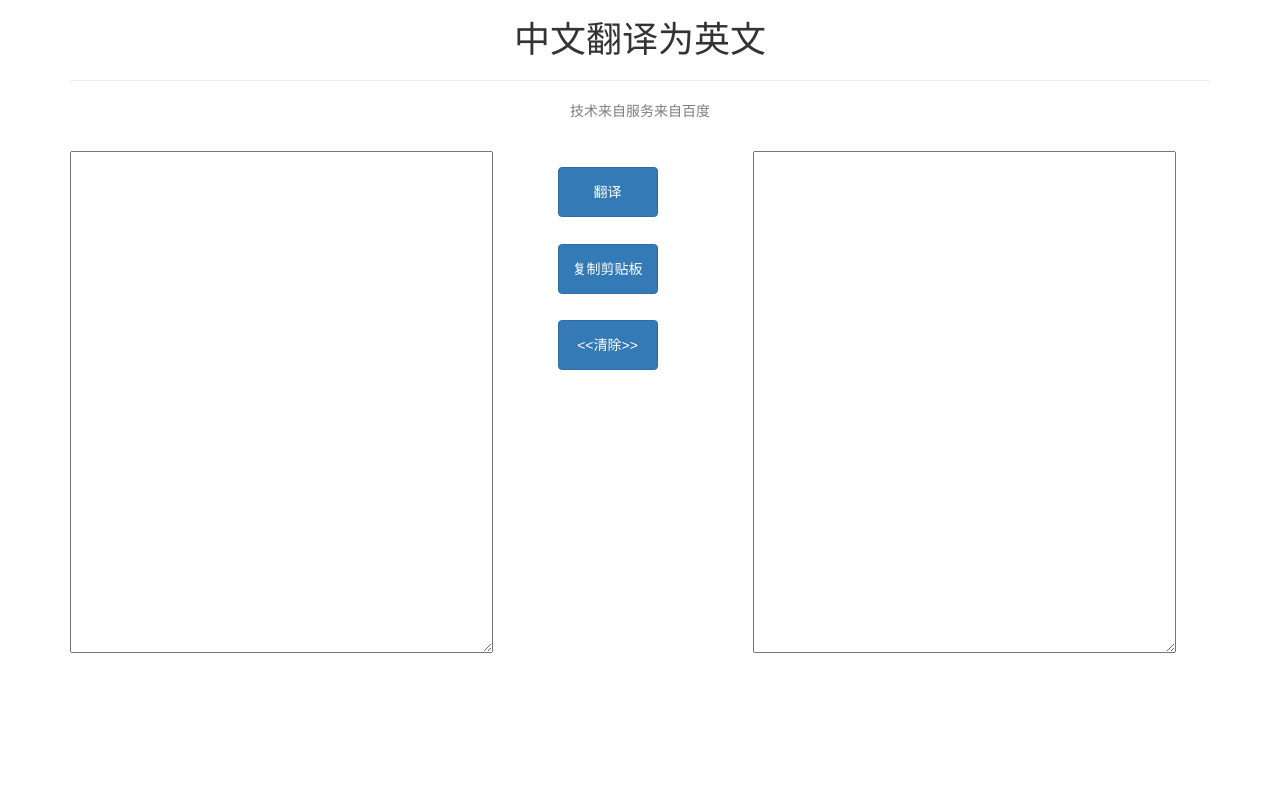
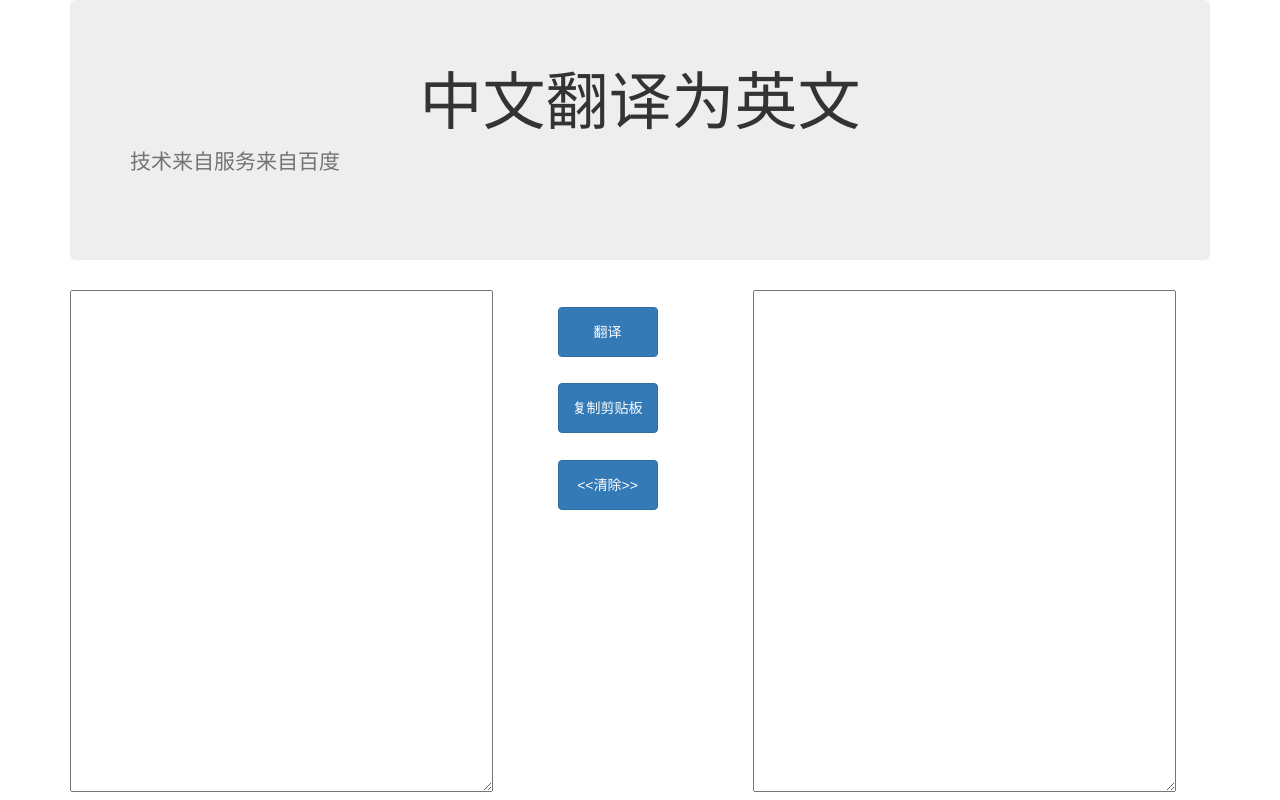
Before and after one commit to yeban207/-, a plain HTML site: page index.html in a window 1280 px wide. Drawn offline with nearby package versions, Linux system fonts and the light colour scheme.

Commit message:
添加巨幕

```diff
--- a/index.html
+++ b/index.html
@@ -18,10 +18,9 @@
 
 <body>
 	<div class="container">
-		<div class="nav">
+		<div class="jumbotron">
 			<h1 class="title">中文翻译为英文</h1>
-			<hr>
-			<p class="title" class="help-block">技术来自服务来自百度</p>
+			<p class="help-block">技术来自服务来自百度</p>
 			<br>
 		</div>
 		<div class="row">
```
